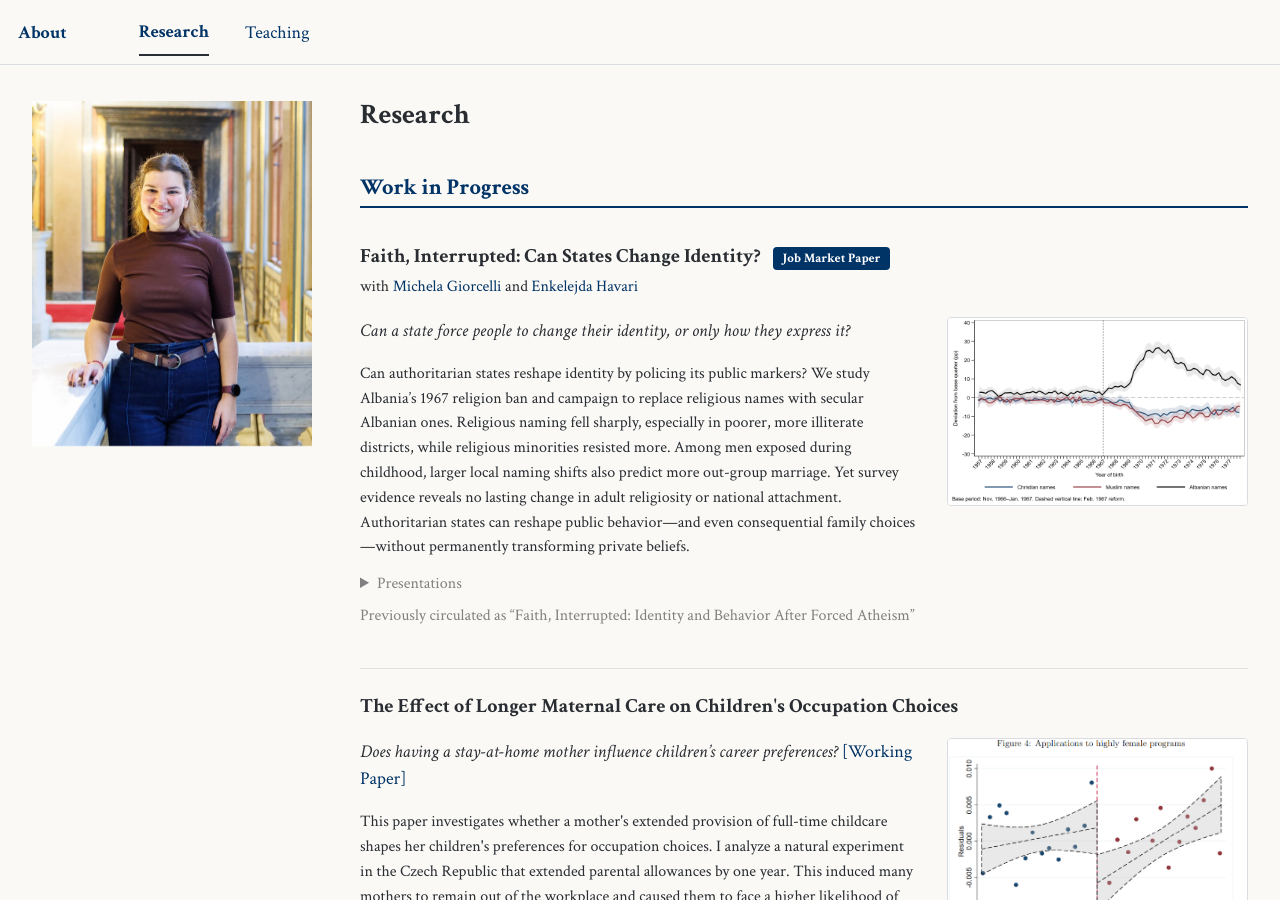
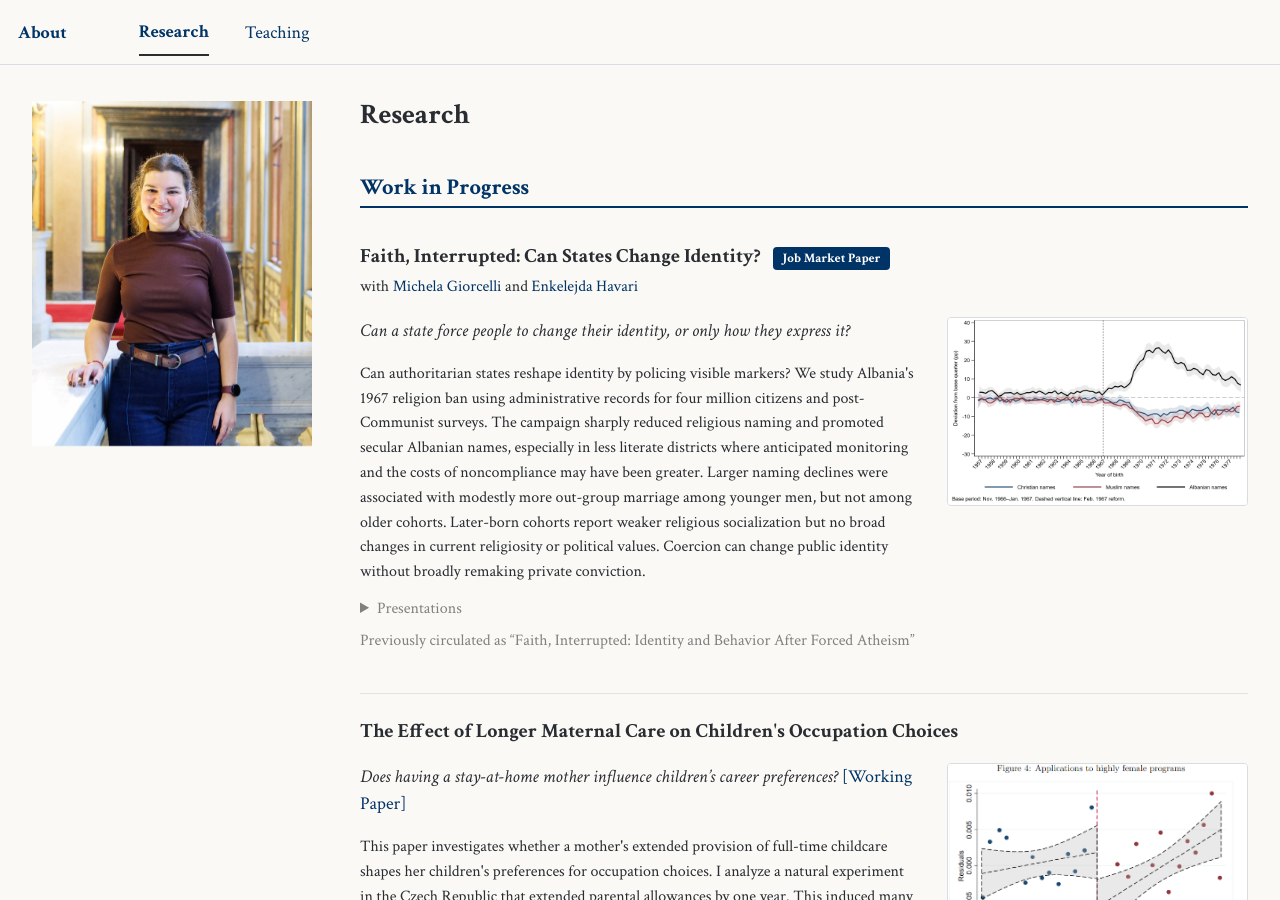
Before and after one commit to sofianasinani/sofianasinani.github.io, a Jekyll site: the page built from _pages/publications.md, in a window 1280 px wide and 900 px high. Built offline with Jekyll 4.4.1, drawn with Linux system fonts in a browser that asks for light colours; a script bundle is joined from its source files by our own code; library files that are not in the unit come from our copies.

Commit message:
Update publications.md

```diff
--- a/_pages/publications.md
+++ b/_pages/publications.md
@@ -48,7 +48,7 @@ author_profile: true
 
 
 <div class="paper-abstract">
-<p>Can authoritarian states reshape identity by policing its public markers? We study Albania’s 1967 religion ban and campaign to replace religious names with secular Albanian ones. Religious naming fell sharply, especially in poorer, more illiterate districts, while religious minorities resisted more. Among men exposed during childhood, larger local naming shifts also predict more out-group marriage. Yet survey evidence reveals no lasting change in adult religiosity or national attachment. Authoritarian states can reshape public behavior—and even consequential family choices—without permanently transforming private beliefs.</p>
+<p>Can authoritarian states reshape identity by policing visible markers? We study Albania's 1967 religion ban using administrative records for four million citizens and post-Communist surveys. The campaign sharply reduced religious naming and promoted secular Albanian names, especially in less literate districts where anticipated monitoring and the costs of noncompliance may have been greater. Larger naming declines were associated with modestly more out-group marriage among younger men, but not among older cohorts. Later-born cohorts report weaker religious socialization but no broad changes in current religiosity or political values. Coercion can change public identity without broadly remaking private conviction.</p>
 </div>
 
 <details>
```
